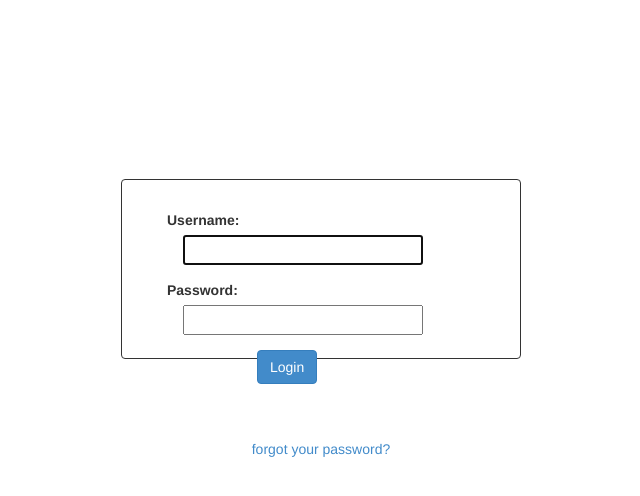
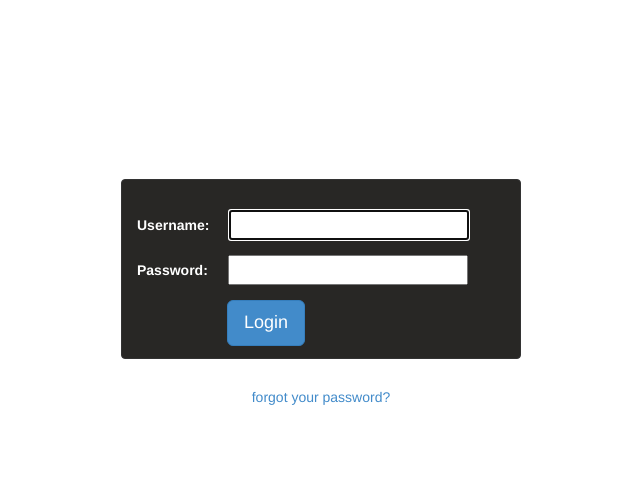
Before and after one commit to greenlighthome/shopit, a Django app: page /accounts/login/ in a window 1280 px wide. Shown: the top 496 px of the page, without its empty margins (319-959 px from the left). Run offline with Django 3.2, Linux system fonts and the light colour scheme; parts of the project's set-up code (start-up, migrations or seed data) failed here and were passed over.

Commit message:
more bootstrap implemented

```diff
--- a/accounts/forms.py
+++ b/accounts/forms.py
@@ -21,7 +21,7 @@ class UserCreationForm(forms.ModelForm):
         model = User
         fields = ('first_name', 'last_name', 'username')
         widgets = {
-            'first_name': TextInput(attrs={'required': True, 'placeholder': ' First_name'}),
+            'first_name': TextInput(attrs={'required': True, 'placeholder': ' First_name', 'autofocus': True}),
             'last_name': TextInput(attrs={'required': True, 'placeholder': ' Last_name'}),
             'username': TextInput(attrs={'required': True, 'placeholder': ' Username'}),
         }
--- a/accounts/urls.py
+++ b/accounts/urls.py
@@ -2,7 +2,6 @@ from django.conf.urls import patterns, url
 
 urlpatterns = patterns('',
     url(r'^login/$', 'django.contrib.auth.views.login'),
-
     url(r'^logout/$', 'django.contrib.auth.views.logout'),
     url(r'^profile/$', 'accounts.views.profile'),
 
--- a/static/css/custome.css
+++ b/static/css/custome.css
@@ -1,8 +1,3 @@
-body {
-  padding-left: 30px;
-  padding-right: 30px;
-  padding-top: 90px;
-}
 .navbar-fixed-top {
   width: auto;
   height: auto;
--- a/static/css/custome_registration.css
+++ b/static/css/custome_registration.css
@@ -1,11 +1,16 @@
-.text-primary {
-  text-align: center;
-  margin-top: 15%;
+body {
+  margin: 0;
 }
-.text-danger {
-  text-align: center;
+.text-center-from-top {
+  margin-top: 20%;
 }
-.center {
+.form-section {
+  background-color: #282725;
+  padding-top: 18px;
+  border-radius: 4px;
+  width: 360px;
+}
+.box-center {
   border-radius: 4px;
   width: 400px;
   height: 180px;
@@ -13,15 +18,31 @@
   margin-left: auto;
   margin-right: auto;
   border: solid 1px;
+  background-color: #282725;
 }
 form {
   margin-top: 30px;
-  margin-left: 30px;
 }
 form .form_button {
   margin-left: 90px;
 }
+form label {
+  color: #ffffff;
+}
 a.forgot {
   text-decoration: none;
-  margin-bottom: 200px;
+  position: relative;
+  top: 26px;
 }
+/* Large desktop */
+@media (min-width: 1200px) {
+
+}
+/* Landscape phone to portrait tablet */
+@media (max-width: 767px) {
+
+}
+/* Landscape phones and down */
+@media (max-width: 480px) {
+
+}
--- a/static/less/custome.less
+++ b/static/less/custome.less
@@ -1,8 +1,3 @@
-body {
-  padding-left: 30px;
-  padding-right: 30px;
-  padding-top: 90px;
-}
 .navbar-fixed-top {
   width: auto;
   height: auto;
--- a/static/less/custome_registration.less
+++ b/static/less/custome_registration.less
@@ -1,30 +1,56 @@
-.text-primary {
-  text-align: center;
-  margin-top: 15%;
+@color-white: #FFFFFF;
+@color-dark-background: #282725;
+
+@radius: 4px;
+
+body {
+  margin: 0;
 }
-.text-danger {
-  text-align: center;
+.text-center-from-top {
+  margin-top: 20%;
 }
-.center {
-  border-radius: 4px;
+
+.form-section {
+  background-color: @color-dark-background;
+  padding-top: 18px;
+  border-radius: @radius;
+  width: 360px;
+}
+
+.box-center {
+  border-radius: @radius;
   width: 400px;
   height: 180px;
   margin-top: 14%;
   margin-left: auto;
   margin-right: auto;
   border: solid 1px;
+  background-color: @color-dark-background;
 }
 form {
   margin-top: 30px;
-  margin-left: 30px;
   .form_button {
     margin-left: 90px;
   }
-  input {
-
+  label {
+    color: @color-white;
   }
 }
 a.forgot {
   text-decoration: none;
-  margin-bottom: 200px;
+  position: relative;
+  top: 26px;
 }
+
+/* Large desktop */
+@media (min-width: 1200px) {
+}
+
+/* Landscape phone to portrait tablet */
+@media (max-width: 767px) {
+}
+
+/* Landscape phones and down */
+@media (max-width: 480px) {
+
+}
--- a/templates/registration/login.html
+++ b/templates/registration/login.html
@@ -1,7 +1,7 @@
 {% extends 'registration/base.html' %}
 
 {% block content %}
-<div class="container center" xmlns="http://www.w3.org/1999/html">
+<div class="container box-center" xmlns="http://www.w3.org/1999/html">
     <form action="{% url 'django.contrib.auth.views.login' %}" method="post">
         {% csrf_token %}
 
@@ -14,15 +14,15 @@
             <span class="input-lg">{{ form.password }}</span>
         </div>
         <div class="form-group">
-            <tr><input type="submit" class="btn btn-primary form_button" value="Login" />
+            <tr><input type="submit" class="btn btn-primary btn-lg form_button" value="Login" />
             <input type="hidden" name="next" value="{{ next }}" />
         </div>
     </form>
-    <a class="forgot" href="password_change_form.html"><p class="text-primary">forgot your password?</p></a>
+    <a class="forgot text-center" href="password_change_form.html"><p class="text-primary">forgot your password?</p></a>
 </div>
 
 {% if form.errors %}
-    <h4 class="text-danger">Authentication error</h4>
+    <h4 class="text-danger text-center">Authentication error</h4>
 {% endif %}
 
 {% endblock %}
--- a/templates/registration/signup_complete.html
+++ b/templates/registration/signup_complete.html
@@ -2,7 +2,7 @@
 
 {% block content %}
 
-<h4 class="text-primary">Signup complete. Thanks.</h4>
+<h4 class="text-primary text-center text-center-from-top">Signup complete. Thanks.</h4>
 <div class="container">
     <a href="/accounts/login"> <button type="button" class="btn btn-primary btn-lg btn-block">Log me in</button></a>
 </div>
--- a/templates/registration/signup_done.html
+++ b/templates/registration/signup_done.html
@@ -2,6 +2,6 @@
 
 {% block content %}
 
-<h4 class="text-primary">A confirmation email have been sent to you, with the instructions to follow.</h4>
+<h4 class="text-primary text-center-from-top text-center">A confirmation email have been sent to you, with the instructions to follow.</h4>
 
 {% endblock %}
--- a/templates/web_shop/index.html
+++ b/templates/web_shop/index.html
@@ -4,8 +4,8 @@
 
 {% block content %}
 
-    <h1>Welcome to ShopIT, your online store for all your digital devices</h1>
-    <h3>Test text</h3>
+    <h1 class="text-center">Welcome</h1>
+
 
 {% endblock %}
 
```
Also changed, not shown: static/css/custome_profile.css (+12 -1 lines), static/less/custome_profile.less (+13 -1 lines), templates/registration/logged_out.html (+5 -8 lines), templates/registration/signup_form.html (+21 -6 lines), media/images/products/2013/11/19/macbook.jpeg (added).
